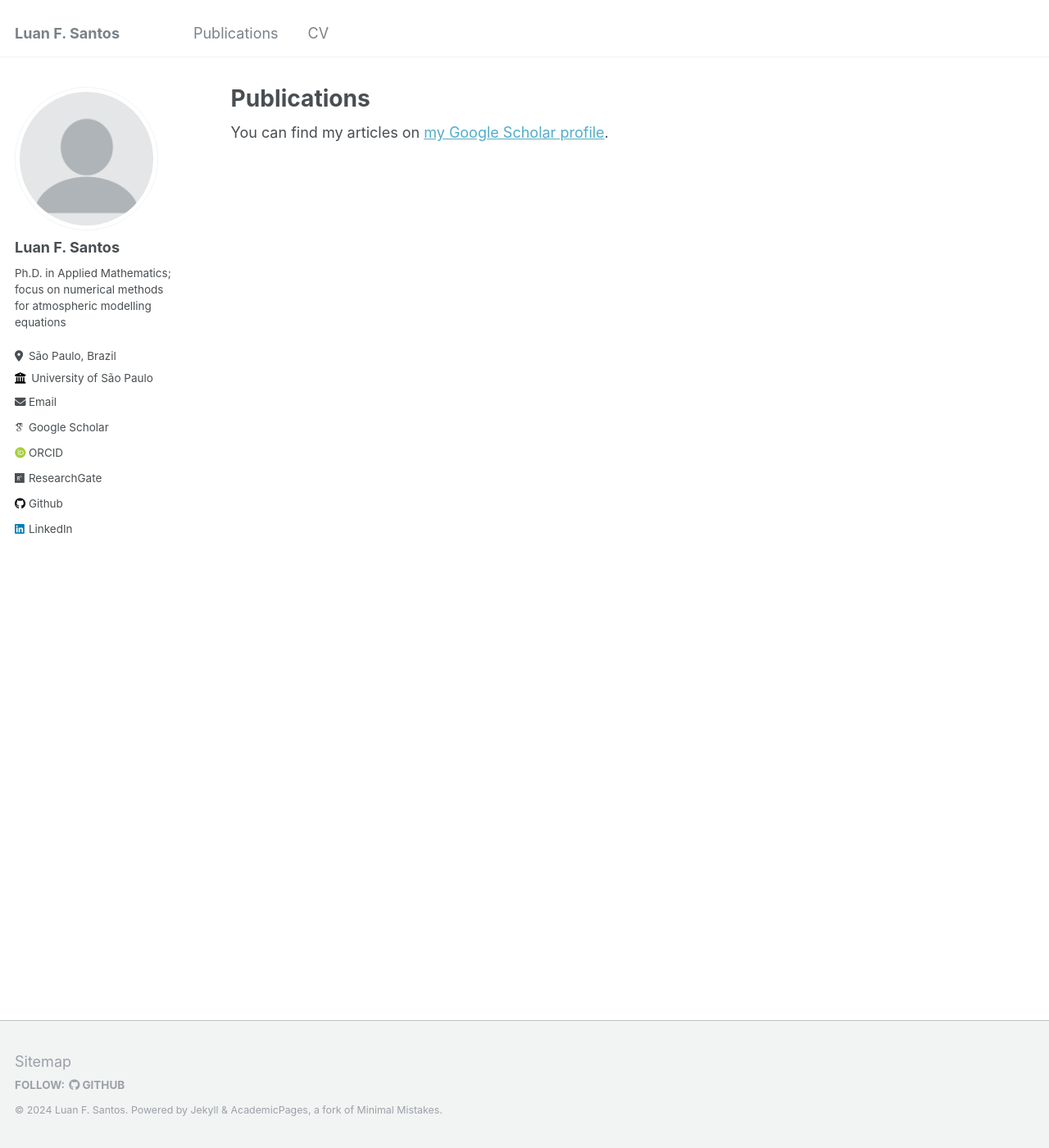
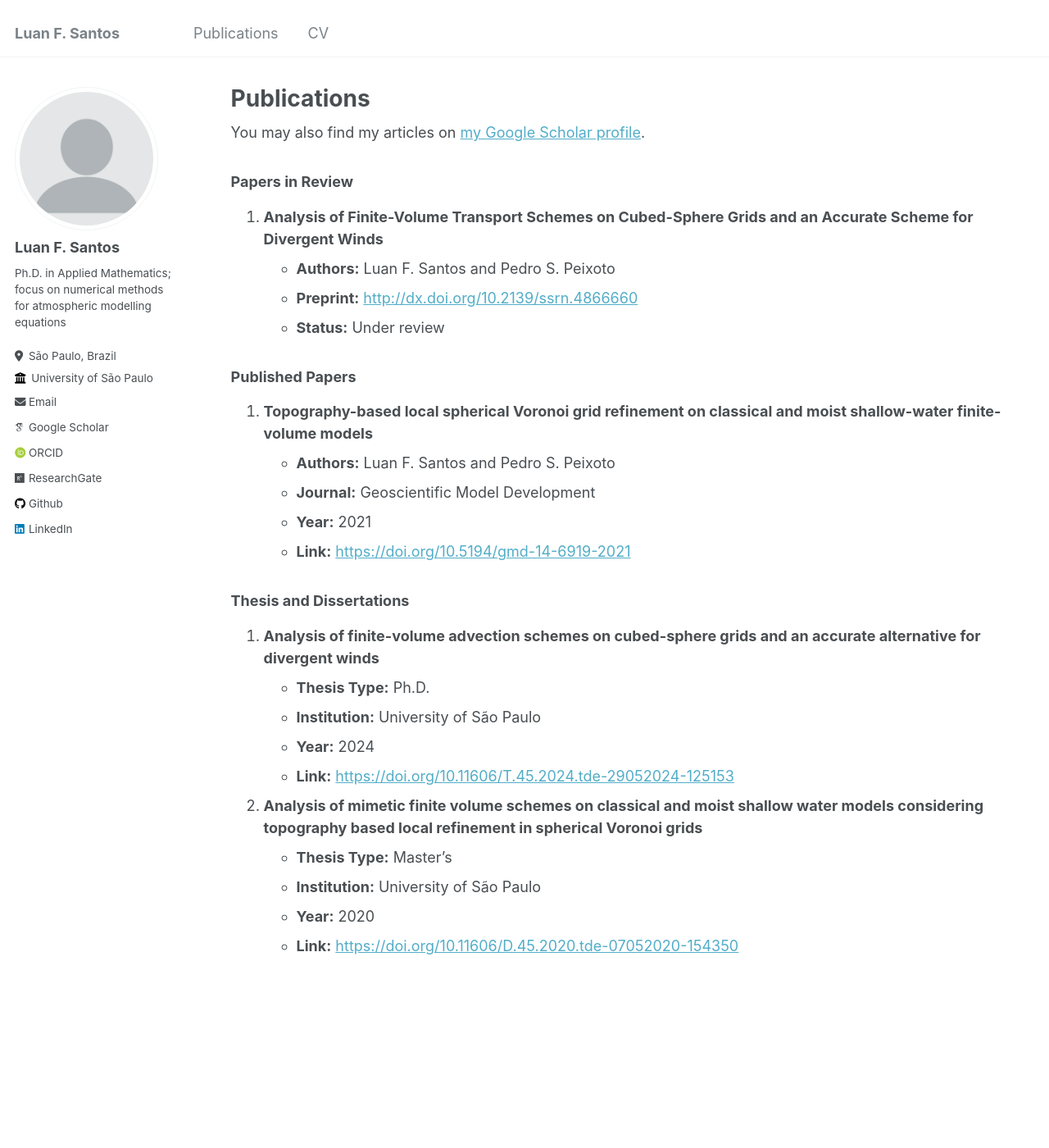
Before and after one commit to luanfs/luanfs.github.io, a Jekyll site: the page built from _pages/publications.md, in a window 1280 px wide and 1400 px high. Shown: the whole window at 82% size. Built offline with Jekyll 4.4.1, drawn with Linux system fonts in a browser that asks for light colours; some web fonts are replaced.

Commit message:
update publications

```diff
--- a/_pages/publications.md
+++ b/_pages/publications.md
@@ -6,5 +6,31 @@
 ---
 
 {% if site.author.googlescholar %}
-  <div class="wordwrap">You can find my articles on <a href="{{site.author.googlescholar}}">my Google Scholar profile</a>.</div>
+  <div class="wordwrap">You may also find my articles on <a href="{{site.author.googlescholar}}">my Google Scholar profile</a>.</div>
 {% endif %}
+
+### Papers in Review
+1. **Analysis of Finite-Volume Transport Schemes on Cubed-Sphere Grids and an Accurate Scheme for Divergent Winds**
+   - **Authors:** Luan F. Santos and Pedro S. Peixoto
+   - **Preprint:** [http://dx.doi.org/10.2139/ssrn.4866660](http://dx.doi.org/10.2139/ssrn.4866660)
+   - **Status:** Under review
+
+### Published Papers
+1. **Topography-based local spherical Voronoi grid refinement on classical and moist shallow-water finite-volume models**
+   - **Authors:** Luan F. Santos and Pedro S. Peixoto
+   - **Journal:** Geoscientific Model Development
+   - **Year:** 2021
+   - **Link:** [https://doi.org/10.5194/gmd-14-6919-2021](https://doi.org/10.5194/gmd-14-6919-2021)
+
+### Thesis and Dissertations
+1. **Analysis of finite-volume advection schemes on cubed-sphere grids and an accurate alternative for divergent winds**
+   - **Thesis Type:** Ph.D.
+   - **Institution:** University of São Paulo
+   - **Year:** 2024
+   - **Link:** [https://doi.org/10.11606/T.45.2024.tde-29052024-125153](https://doi.org/10.11606/T.45.2024.tde-29052024-125153)
+
+2. **Analysis of mimetic finite volume schemes on classical and moist shallow water models considering topography based local refinement in spherical Voronoi grids**
+   - **Thesis Type:** Master's
+   - **Institution:** University of São Paulo
+   - **Year:** 2020
+   - **Link:** [https://doi.org/10.11606/D.45.2020.tde-07052020-154350](https://doi.org/10.11606/D.45.2020.tde-07052020-154350)
```
